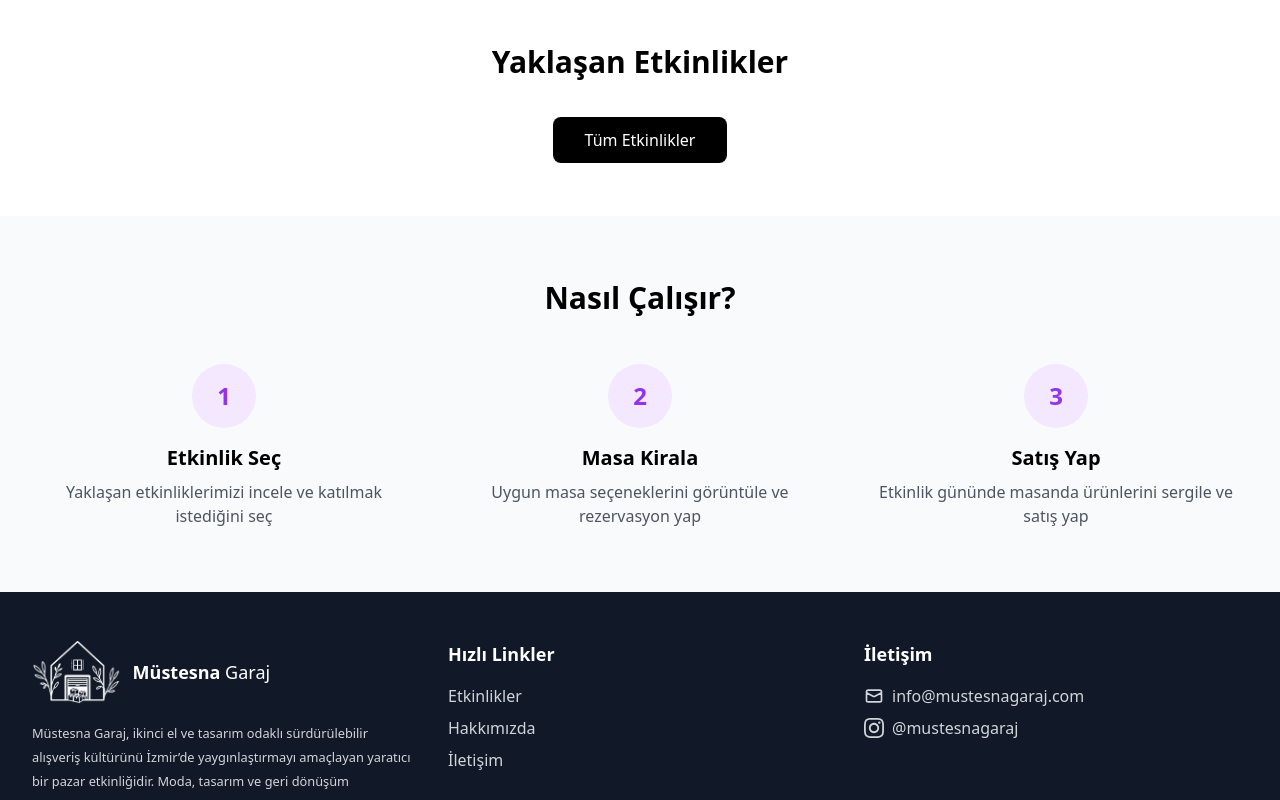
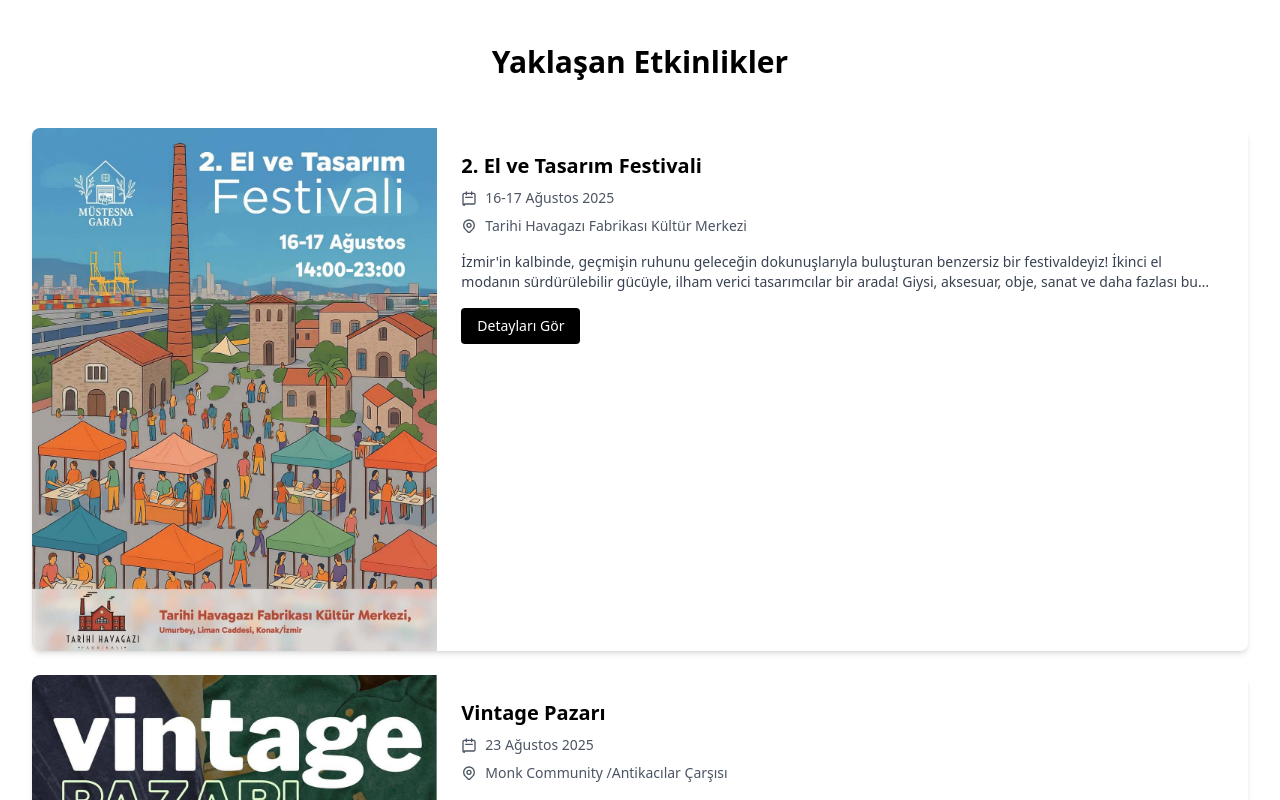
Before and after one commit to alialaca/mustesnagaraj, a Nuxt app: page / in a window 1280 px wide. Shown: the part 820-1620 px from the top of the page. Built offline with nearby package versions, Linux system fonts and the light colour scheme.

Commit message:
Add "progress" event status, refactor event date handling, and update UI components accordingly.

```diff
--- a/components/EventCard.vue
+++ b/components/EventCard.vue
@@ -10,8 +10,8 @@
           {{ statusText }}
         </span>
       </div>
-      <p class="text-gray-600 mb-2">{{ formatDate(event.date) }}</p>
-      <p class="text-gray-600 mb-4">{{ event.location }}</p>
+      <p class="text-gray-600 mb-2">{{ formatEventDateShort(event) }}</p>
+      <p class="text-gray-600 mb-4">{{ event.location?.name }}</p>
       <p class="text-gray-700 mb-4">{{ event.description }}</p>
       <div class="flex justify-between items-center">
         <NuxtLink :to="`/etkinlik/${event.slug}`" class="text-purple-600 hover:text-purple-800 font-medium">
@@ -22,7 +22,7 @@
             {{ event.availableSeats }} masa müsait
           </span>
           <a
-            v-if="event.googleFormUrl && event.status === 'upcoming' && event.applicationOpen"
+            v-if="event.googleFormUrl && eventStatus === 'upcoming' && event.applicationOpen"
             :href="event.googleFormUrl"
             target="_blank"
             rel="noopener noreferrer"
@@ -37,6 +37,8 @@
 </template>
 
 <script setup>
+const { getEventStatus, formatEventDateShort } = useEvents()
+
 const props = defineProps({
   event: {
     type: Object,
@@ -44,10 +46,14 @@
   }
 })
 
+const eventStatus = computed(() => getEventStatus(props.event))
+
 const statusClass = computed(() => {
-  switch (props.event.status) {
+  switch (eventStatus.value) {
     case 'upcoming':
       return 'bg-green-100 text-green-800'
+    case 'progress':
+      return 'bg-blue-100 text-blue-800'
     case 'completed':
       return 'bg-gray-100 text-gray-800'
     case 'cancelled':
@@ -58,9 +64,11 @@
 })
 
 const statusText = computed(() => {
-  switch (props.event.status) {
+  switch (eventStatus.value) {
     case 'upcoming':
       return 'Yaklaşan'
+    case 'progress':
+      return 'Devam Ediyor'
     case 'completed':
       return 'Tamamlandı'
     case 'cancelled':
@@ -69,13 +77,4 @@
       return 'Aktif'
   }
 })
-
-const formatDate = (dateString) => {
-  const date = new Date(dateString)
-  return date.toLocaleDateString('tr-TR', {
-    year: 'numeric',
-    month: 'long',
-    day: 'numeric'
-  })
-}
 </script>
--- a/composables/useEvents.js
+++ b/composables/useEvents.js
@@ -3,20 +3,48 @@
 export const useEvents = () => {
   const events = ref(eventsData.events)
 
+  const getFirstStartDate = (event) => {
+    if (!event.dates || event.dates.length === 0) return null
+    return new Date(event.dates[0].startDate)
+  }
+
+  const getLastEndDate = (event) => {
+    if (!event.dates || event.dates.length === 0) return null
+    const lastDate = event.dates[event.dates.length - 1]
+    return new Date(lastDate.endDate)
+  }
+
+  const getEventStatus = (event) => {
+    if (!event.dates || event.dates.length === 0) return 'completed'
+
+    const now = new Date()
+    const firstStart = getFirstStartDate(event)
+    const lastEnd = getLastEndDate(event)
+
+    if (now < firstStart) return 'upcoming'
+    if (now >= firstStart && now <= lastEnd) return 'progress'
+    return 'completed'
+  }
+
   const getUpcomingEvents = () => {
     return events.value.filter(event => {
-      const eventDate = new Date(event.date)
-      const now = new Date()
-      return eventDate > now && event.status === 'upcoming'
-    }).sort((a, b) => new Date(a.date) - new Date(b.date))
+      const status = getEventStatus(event)
+      return status === 'upcoming'
+    }).sort((a, b) => getFirstStartDate(a) - getFirstStartDate(b))
   }
 
   const getCompletedEvents = () => {
     return events.value.filter(event => {
-      const eventDate = new Date(event.date)
-      const now = new Date()
-      return eventDate < now || event.status === 'completed'
-    }).sort((a, b) => new Date(b.date) - new Date(a.date))
+      const status = getEventStatus(event)
+      return status === 'completed'
+    }).sort((a, b) => getFirstStartDate(b) - getFirstStartDate(a))
+  }
+
+  const getInProgressEvents = () => {
+    return events.value.filter(event => {
+      const status = getEventStatus(event)
+      return status === 'progress'
+    }).sort((a, b) => getFirstStartDate(a) - getFirstStartDate(b))
   }
 
   const createSlug = (title) => {
@@ -49,11 +77,63 @@
   }
 
   const getEventsByStatus = (status) => {
-    if (status === 'all') return events.value.slice().sort((a, b) => new Date(b.date) - new Date(a.date))
-    return events.value.filter(event => event.status === status).sort((a, b) => new Date(b.date) - new Date(a.date))
+    if (status === 'all') {
+      return events.value.slice().sort((a, b) => getFirstStartDate(b) - getFirstStartDate(a))
+    }
+    return events.value.filter(event => getEventStatus(event) === status)
+      .sort((a, b) => getFirstStartDate(b) - getFirstStartDate(a))
   }
 
-  const formatEventDate = (dateString) => {
+  // Etkinlik tarihlerini kısa formatta göster (27-28 Aralık 2025 gibi)
+  const formatEventDateShort = (event) => {
+    if (!event.dates || event.dates.length === 0) return ''
+
+    const dates = event.dates.map(d => new Date(d.startDate))
+    const firstDate = dates[0]
+    const lastDate = dates[dates.length - 1]
+
+    const firstDay = firstDate.getDate()
+    const lastDay = lastDate.getDate()
+    const month = firstDate.toLocaleDateString('tr-TR', { month: 'long' })
+    const year = firstDate.getFullYear()
+
+    // Aynı gün ise sadece tek tarih göster
+    if (dates.length === 1 || firstDay === lastDay) {
+      return `${firstDay} ${month} ${year}`
+    }
+
+    // Farklı günler ise aralık göster
+    return `${firstDay}-${lastDay} ${month} ${year}`
+  }
+
+  const formatEventDate = (event) => {
+    if (!event.dates || event.dates.length === 0) return ''
+
+    if (event.dates.length === 1) {
+      const date = new Date(event.dates[0].startDate)
+      const endTime = new Date(event.dates[0].endDate)
+      return date.toLocaleDateString('tr-TR', {
+        year: 'numeric',
+        month: 'long',
+        day: 'numeric'
+      }) + ` ${date.toLocaleTimeString('tr-TR', { hour: '2-digit', minute: '2-digit' })} - ${endTime.toLocaleTimeString('tr-TR', { hour: '2-digit', minute: '2-digit' })}`
+    }
+
+    const firstDate = new Date(event.dates[0].startDate)
+    const lastDate = new Date(event.dates[event.dates.length - 1].startDate)
+    const startTime = firstDate.toLocaleTimeString('tr-TR', { hour: '2-digit', minute: '2-digit' })
+    const endTime = new Date(event.dates[0].endDate).toLocaleTimeString('tr-TR', { hour: '2-digit', minute: '2-digit' })
+
+    const firstDay = firstDate.getDate()
+    const lastDay = lastDate.getDate()
+    const month = firstDate.toLocaleDateString('tr-TR', { month: 'long' })
+    const year = firstDate.getFullYear()
+
+    return `${firstDay}-${lastDay} ${month} ${year}, ${startTime} - ${endTime}`
+  }
+
+  // Tekil tarih formatı (eski uyumluluk için)
+  const formatSingleDate = (dateString) => {
     const date = new Date(dateString)
     return date.toLocaleDateString('tr-TR', {
       year: 'numeric',
@@ -64,25 +144,21 @@
     })
   }
 
-  const formatEventDateShort = (dateString) => {
-    const date = new Date(dateString)
-    return date.toLocaleDateString('tr-TR', {
-      day: 'numeric',
-      month: 'short',
-      year: 'numeric'
-    })
-  }
-
   return {
     events,
     getUpcomingEvents,
     getCompletedEvents,
+    getInProgressEvents,
     getEventById,
     getEventBySlug,
     getEventsByCategory,
     getEventsByStatus,
+    getEventStatus,
     formatEventDate,
     formatEventDateShort,
-    createSlug
+    formatSingleDate,
+    createSlug,
+    getFirstStartDate,
+    getLastEndDate
   }
 }
--- a/pages/etkinlik/[slug].vue
+++ b/pages/etkinlik/[slug].vue
@@ -56,7 +56,7 @@
             </svg>
             <div>
               <p class="font-medium">Tarih & Saat</p>
-              <p class="text-gray-600">{{ formatEventDate(event.date) }}</p>
+              <p class="text-gray-600">{{ formatEventDate(event) }}</p>
             </div>
           </div>
           <div class="flex items-center">
@@ -136,7 +136,7 @@
     <!-- Başvuru Butonu -->
     <div class="text-center">
       <a
-        v-if="event.googleFormUrl && event.applicationOpen && !(event.availableTables === 0)"
+        v-if="event.googleFormUrl && event.applicationOpen && !(event.availableTables === 0) && eventStatus !== 'completed'"
         :href="event.googleFormUrl"
         target="_blank"
         rel="noopener noreferrer"
@@ -145,6 +145,9 @@
       >
         Masa Başvurusu Yap
       </a>
+      <div v-else-if="eventStatus === 'completed'" class="text-gray-500">
+        Etkinlik tamamlandı
+      </div>
       <div v-else-if="!event.applicationOpen" class="text-gray-500">
         Başvurular kapalı
       </div>
@@ -175,10 +178,15 @@
 
 <script setup>
 const route = useRoute()
-const { getEventBySlug, formatEventDate } = useEvents()
+const { getEventBySlug, formatEventDate, getEventStatus } = useEvents()
 
 const event = computed(() => getEventBySlug(route.params.slug))
 const showImageModal = ref(false)
+
+const eventStatus = computed(() => {
+  if (!event.value) return ''
+  return getEventStatus(event.value)
+})
 
 // Hash routing ile yönlendirme gereksiz, sadece 404 kontrolü yap
 watch(event, (newEvent) => {
@@ -188,15 +196,13 @@
 }, { immediate: true })
 
 const statusClass = computed(() => {
-  if (!event.value) return ''
-
-  switch (event.value.status) {
+  switch (eventStatus.value) {
     case 'upcoming':
       return 'bg-green-100 text-green-800'
+    case 'progress':
+      return 'bg-blue-100 text-blue-800'
     case 'completed':
       return 'bg-gray-100 text-gray-800'
-    case 'progress':
-      return 'bg-blue-100 text-blue-800'
     case 'cancelled':
       return 'bg-red-100 text-red-800'
     default:
@@ -205,9 +211,7 @@
 })
 
 const statusText = computed(() => {
-  if (!event.value) return ''
-
-  switch (event.value.status) {
+  switch (eventStatus.value) {
     case 'upcoming':
       return 'Yaklaşan'
     case 'progress':
--- a/pages/etkinlikler.vue
+++ b/pages/etkinlikler.vue
@@ -7,6 +7,7 @@
       <select v-model="statusFilter" class="px-4 py-2 border rounded-lg">
         <option value="all">Tüm Etkinlikler</option>
         <option value="upcoming">Yaklaşan</option>
+        <option value="progress">Devam Eden</option>
         <option value="completed">Tamamlanan</option>
       </select>
     </div>
@@ -18,11 +19,11 @@
         <div class="p-6">
           <div class="flex justify-between items-start mb-2">
             <h3 class="text-xl font-semibold">{{ event.title }}</h3>
-            <span :class="statusClass(event.status)" class="px-2 py-1 rounded-full text-xs font-medium">
-              {{ statusText(event.status) }}
+            <span :class="statusClass(getEventStatus(event))" class="px-2 py-1 rounded-full text-xs font-medium">
+              {{ statusText(getEventStatus(event)) }}
             </span>
           </div>
-          <p class="text-gray-600 mb-2">{{ formatEventDateShort(event.date) }}</p>
+          <p class="text-gray-600 mb-2">{{ formatEventDateShort(event) }}</p>
           <p class="text-gray-600 mb-4">{{ event.location.name }}</p>
           <p class="text-gray-700 mb-4">{{ event.description }}</p>
           <NuxtLink :to="`/etkinlik/${event.slug}`" class="text-purple-600 hover:text-purple-800 font-medium">
@@ -40,7 +41,7 @@
 
 <script setup>
 const statusFilter = ref('all')
-const { events, getEventsByStatus, formatEventDateShort } = useEvents()
+const { events, getEventsByStatus, formatEventDateShort, getEventStatus } = useEvents()
 
 const filteredEvents = computed(() => {
   return getEventsByStatus(statusFilter.value)
@@ -50,6 +51,8 @@
   switch (status) {
     case 'upcoming':
       return 'bg-green-100 text-green-800'
+    case 'progress':
+      return 'bg-blue-100 text-blue-800'
     case 'completed':
       return 'bg-gray-100 text-gray-800'
     default:
--- a/pages/index.vue
+++ b/pages/index.vue
@@ -47,7 +47,7 @@
                   <svg class="h-4 w-4 mr-2" fill="none" viewBox="0 0 24 24" stroke="currentColor">
                     <path stroke-linecap="round" stroke-linejoin="round" stroke-width="2" d="M8 7V3m8 4V3m-9 8h10M5 21h14a2 2 0 002-2V7a2 2 0 00-2-2H5a2 2 0 00-2 2v14a2 2 0 002 2z" />
                   </svg>
-                  <span class="text-sm">{{ formatEventDateShort(event.date) }}</span>
+                  <span class="text-sm">{{ formatEventDateShort(event) }}</span>
                 </div>
                 <div class="flex items-center text-gray-600 mb-4">
                   <svg class="h-4 w-4 mr-2" fill="none" viewBox="0 0 24 24" stroke="currentColor">
```
